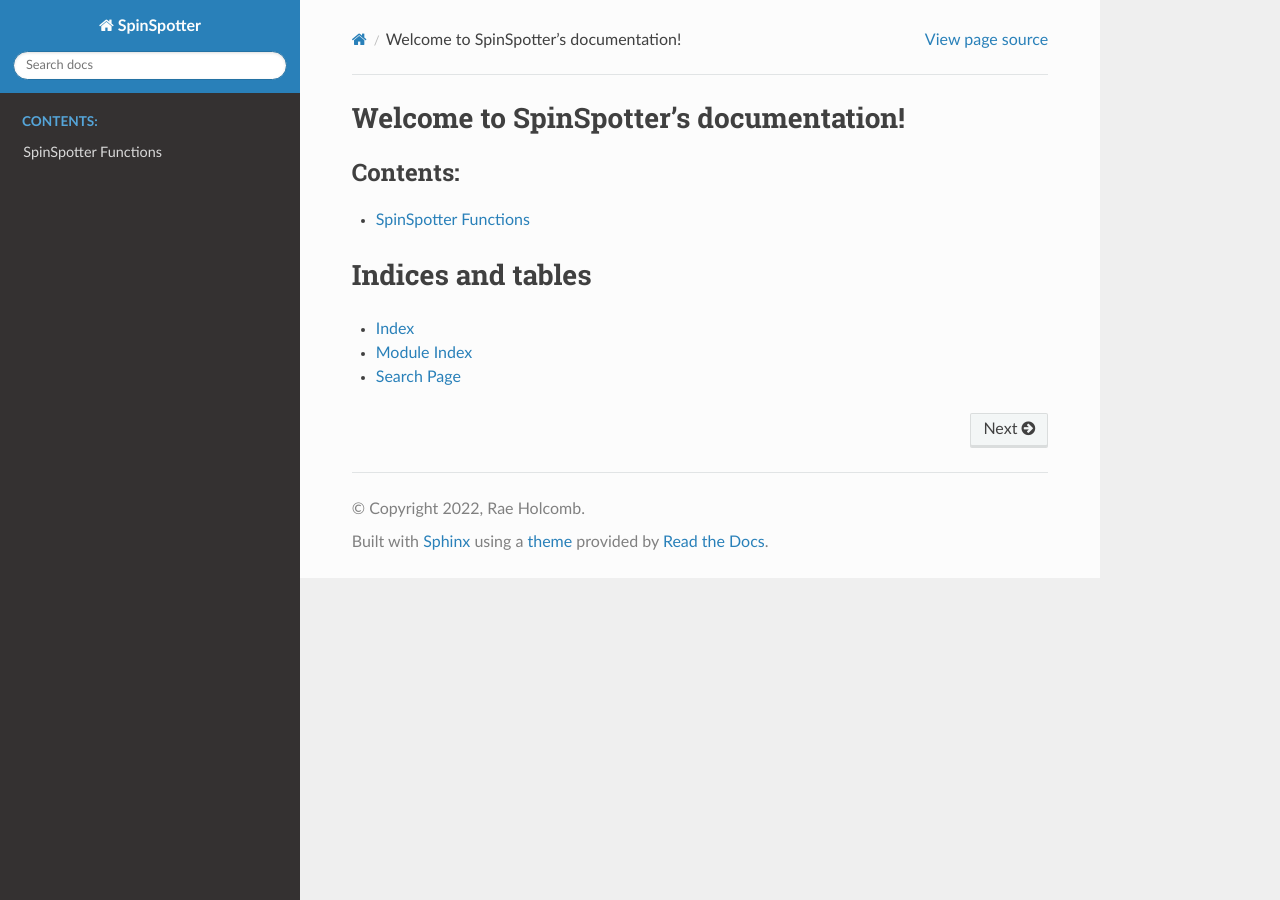
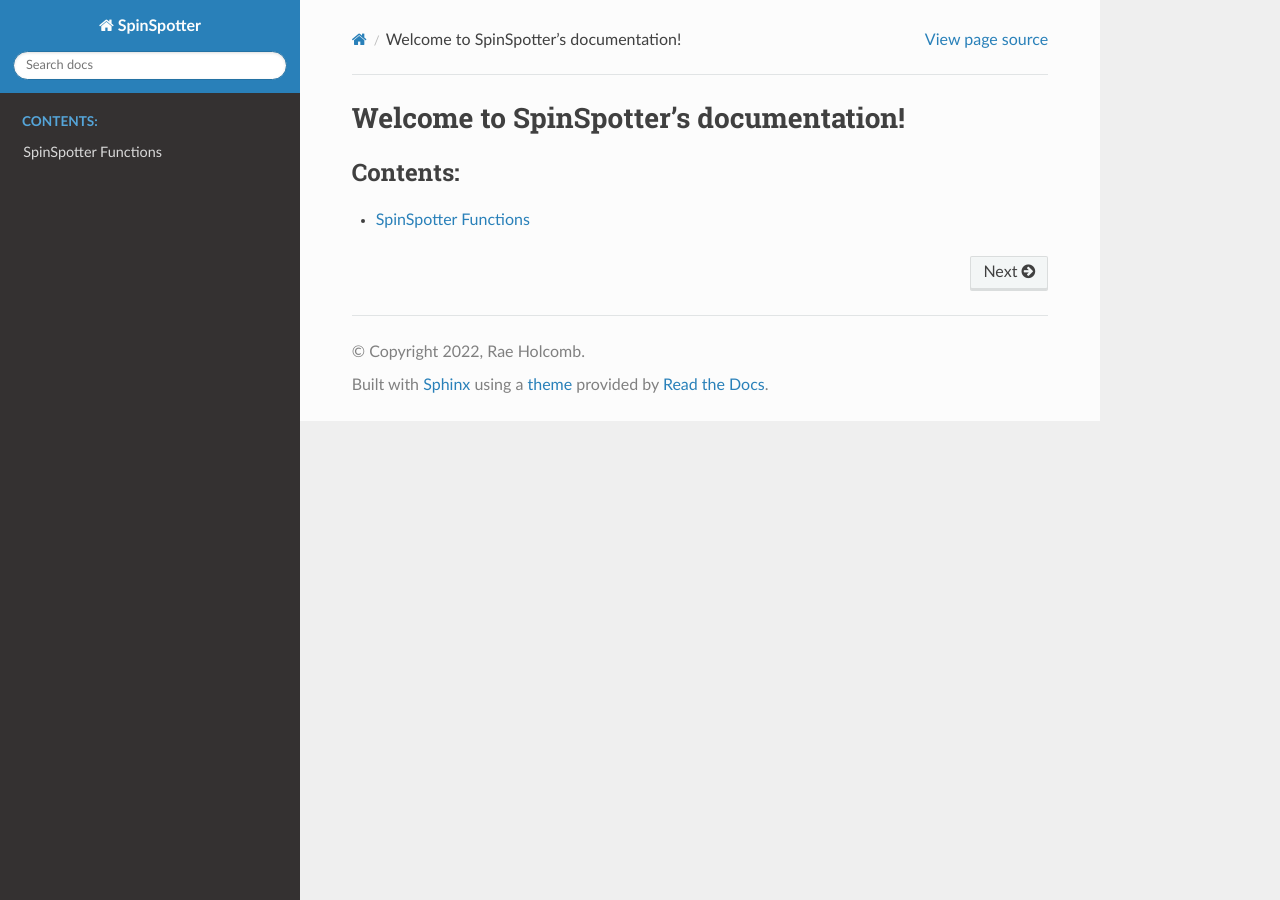
Before and after one commit to rae-holcomb/SpinSpotter, a Sphinx documentation site: the page built from docs/index.rst, in a window 1280 px wide. Built offline with Sphinx 7.4.7 and the Read the Docs theme 2.0.0, drawn with Linux system fonts in a browser that asks for light colours.

```diff
--- a/docs/conf.py
+++ b/docs/conf.py
@@ -12,7 +12,7 @@
 #
 import os
 import sys
-sys.path.insert(0, os.path.abspath('../SpinSpotter'))
+sys.path.insert(0, os.path.abspath('../SpinSpotter/'))
 
 
 # -- Project information -----------------------------------------------------
--- a/docs/index.rst
+++ b/docs/index.rst
@@ -10,12 +10,4 @@ Welcome to SpinSpotter's documentation!
    :maxdepth: 2
    :caption: Contents:
 
-   function_library
-
-
-Indices and tables
-==================
-
-* :ref:`genindex`
-* :ref:`modindex`
-* :ref:`search`
+   function_library.rst
```
